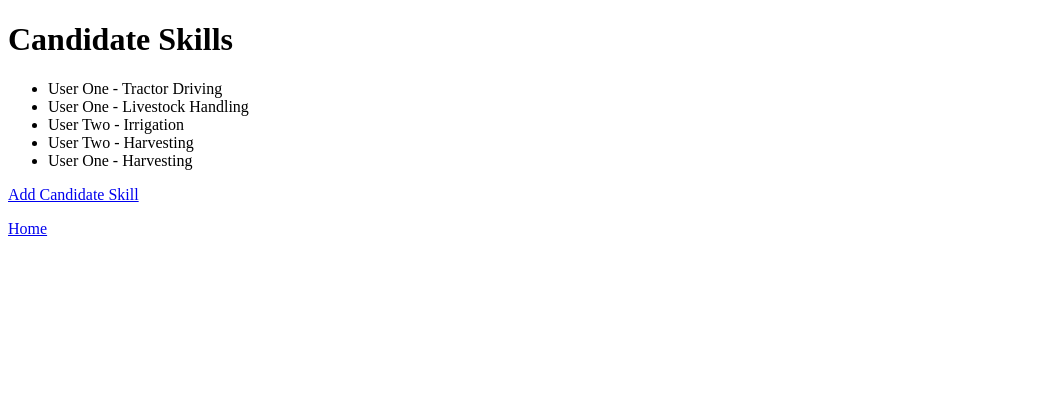
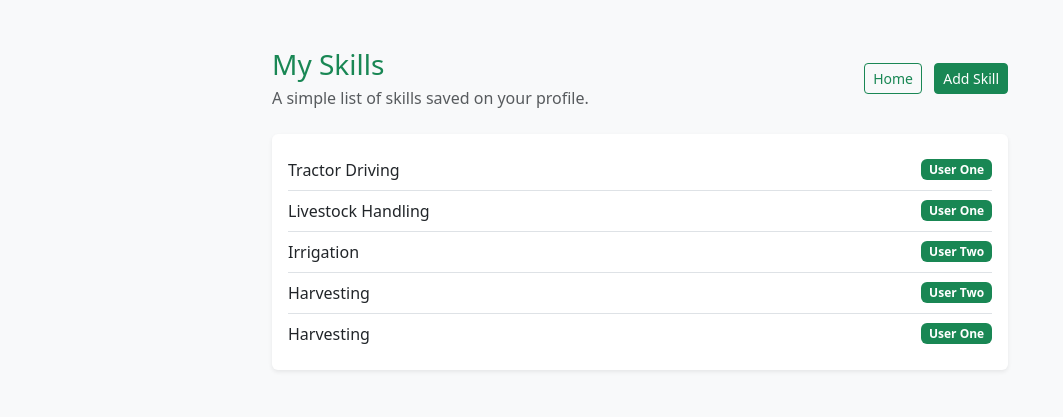
Before and after one commit to Alexchiper1/AgriHiredCulture, a Django app: page /skills/ in a window 1280 px wide. Shown: the top 417 px of the page, without its empty margins (0-1063 px from the left). Run offline with Django 5.2, Linux system fonts and the light colour scheme; a user stored in the database is signed in; data comes from the database, SQL or seed files in the repository; both versions use the stored data as it was after the commit.

Commit message:
My skills page designed

```diff
--- a/core/templates/core/skill_list.html
+++ b/core/templates/core/skill_list.html
@@ -4,21 +4,43 @@
     <meta charset="UTF-8">
     <meta name="viewport" content="width=device-width, initial-scale=1.0">
     <title>Candidate Skills</title>
+    <link href="https://cdn.jsdelivr.net/npm/bootstrap@5.3.3/dist/css/bootstrap.min.css" rel="stylesheet">
 </head>
-<body>
-    <h1>Candidate Skills</h1>
+<body class="bg-light">
+    <div class="container py-5" style="max-width: 760px;">
+        <div class="d-flex justify-content-between align-items-center mb-4">
+            <div>
+                <h1 class="h3 mb-1 text-success">My Skills</h1>
+                <p class="text-muted mb-0">A simple list of skills saved on your profile.</p>
+            </div>
+            <div>
+                <a href="/" class="btn btn-outline-success btn-sm">Home</a>
+                <a href="/skills/add/" class="btn btn-success btn-sm ms-2">Add Skill</a>
+            </div>
+        </div>
 
+        <div class="card shadow-sm border-0">
+            <div class="card-body">
                 {% if skills %}
-        <ul>
+                    <ul class="list-group list-group-flush">
                         {% for item in skills %}
-                <li>{{ item.candidate.full_name }} - {{ item.skill.name }}</li>
+                            <li class="list-group-item d-flex justify-content-between align-items-center px-0">
+                                <span>{{ item.skill.name }}</span>
+                                <span class="badge text-bg-success">
+                                    {% if item.candidate.user == user %}
+                                        You
+                                    {% else %}
+                                        {{ item.candidate.full_name }}
+                                    {% endif %}
+                                </span>
+                            </li>
                         {% endfor %}
                     </ul>
                 {% else %}
-        <p>No candidate skills found.</p>
+                    <p class="text-muted mb-0">No skills added yet.</p>
                 {% endif %}
-
-    <p><a href="/skills/add/">Add Candidate Skill</a></p>
-    <p><a href="/">Home</a></p>
+            </div>
+        </div>
+    </div>
 </body>
 </html>
```
Also changed, not shown: db.sqlite3. Lines whose indentation alone changed are shown as unchanged.
